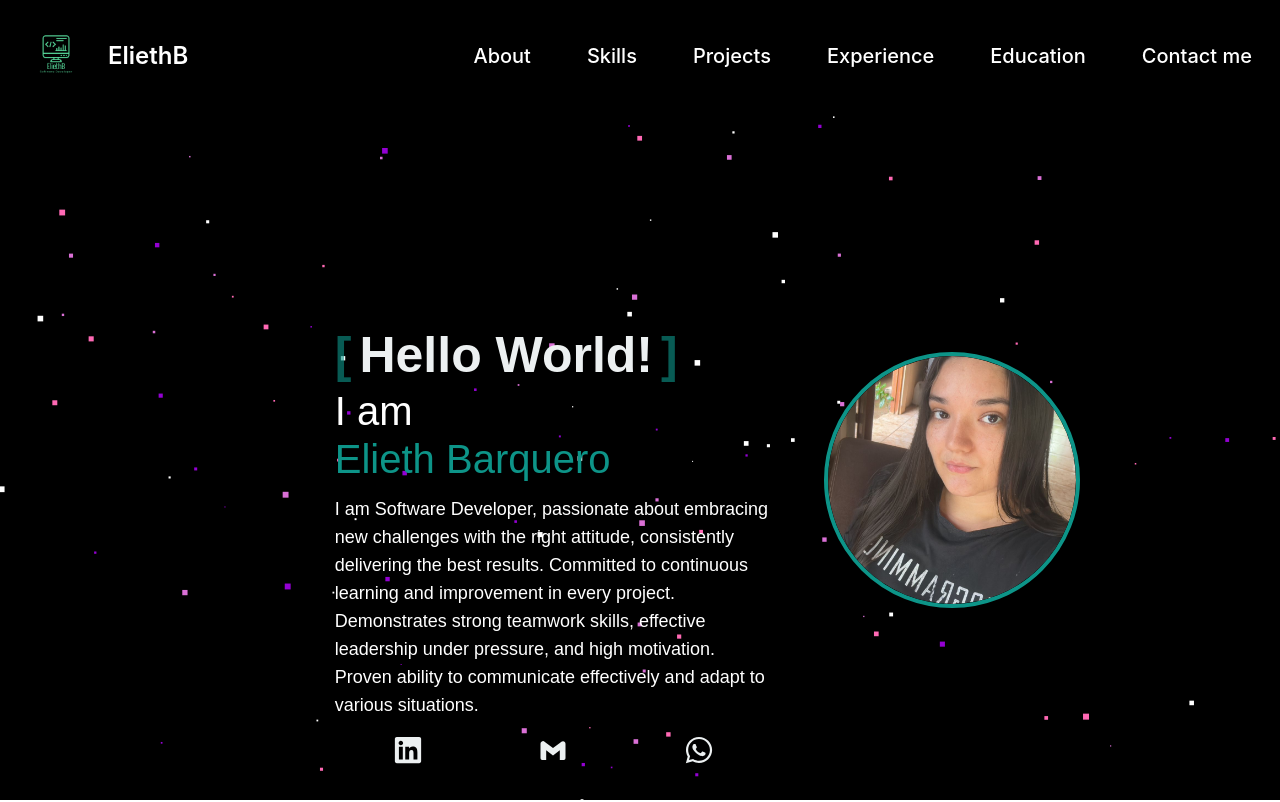
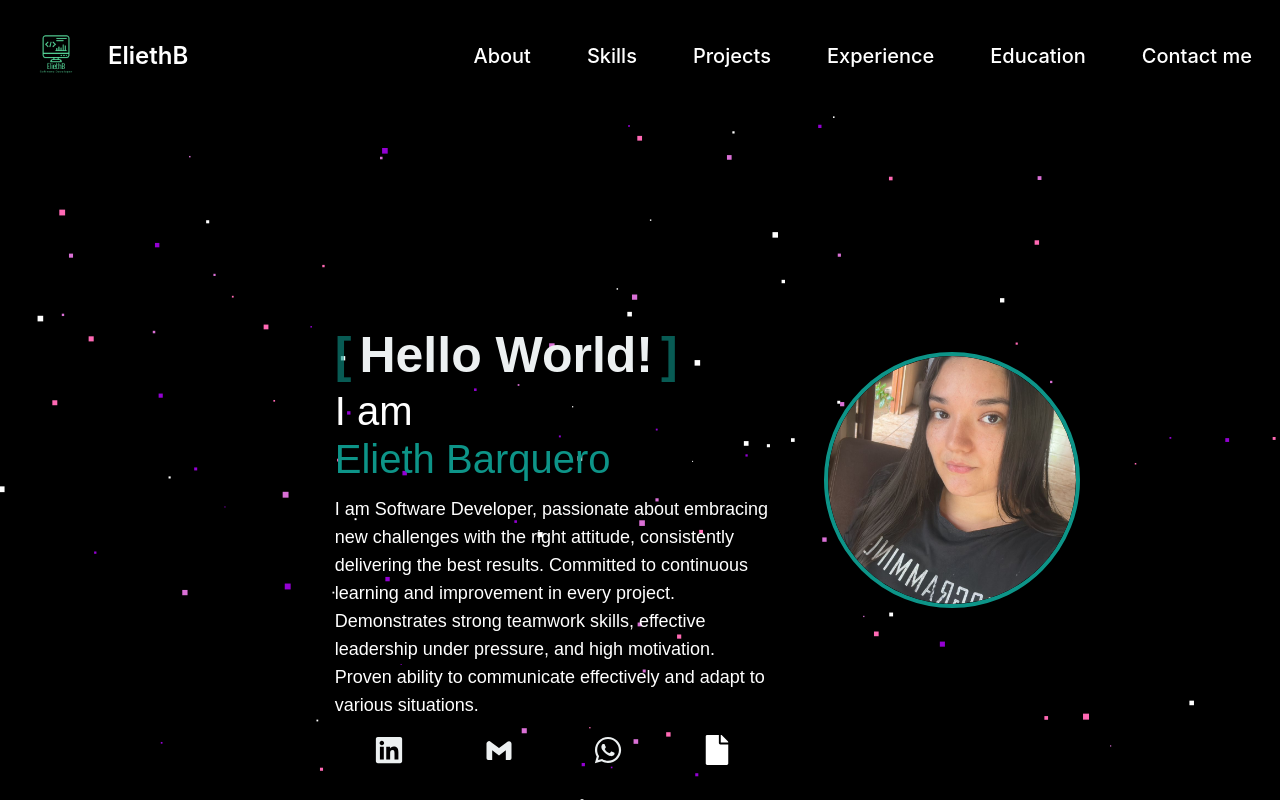
Before and after one commit to EliethB/portfolio-elieth, a React (Create React App) app: page / in a window 1280 px wide. Shown: the top 802 px of the page. Built offline with nearby package versions, Linux system fonts and the light colour scheme.

Commit message:
descargar cv funcionalidad

```diff
--- a/src/components/About.jsx
+++ b/src/components/About.jsx
@@ -1,8 +1,9 @@
 import React from "react";
 import "../About.css";
 import imgURL2 from "../img/about.jpg";
-import { FaLinkedin, FaWhatsapp } from "react-icons/fa";
+import { FaLinkedin, FaWhatsapp, FaFile } from "react-icons/fa";
 import { BiLogoGmail } from "react-icons/bi";
+import cv from "../file/CV ELIETH BARQUERO.pdf";
 
 function About() {
   return (
@@ -44,6 +45,15 @@ function About() {
                 <FaWhatsapp className="text-3xl" />
               </i>
             </a>
+            <a
+              className="text-white"
+              href={cv}
+              target="_blank"
+              rel="noopener noreferrer"
+              download="EliethBarquero_CV"
+            >
+              <FaFile className="text-3xl" />
+            </a>
           </div>
         </div>
       </div>
--- a/src/components/Contact.jsx
+++ b/src/components/Contact.jsx
@@ -1,30 +1,60 @@
-import React from 'react';
-import EmailForm from './EmailForm';
-import { FaLinkedin, FaWhatsapp } from "react-icons/fa";
+import React from "react";
+import EmailForm from "./EmailForm";
+import cv from "../file/CV ELIETH BARQUERO.pdf";
+import { FaFile, FaLinkedin, FaWhatsapp } from "react-icons/fa";
 import { BiLogoGmail } from "react-icons/bi";
 
 const Contact = () => {
   return (
     <div className="min-h-screen flex flex-col md:flex-row">
       <div className="flex flex-col items-center justify-center w-full md:w-1/2 p-8">
-                <h1 className='text-left font-black text-6xl text-white shadow-text-white underline decoration-sky-500/30 mb-6'>Let's talk!</h1>
+        <h1 className="text-left font-black text-6xl text-white shadow-text-white underline decoration-sky-500/30 mb-6">
+          Let's talk!
+        </h1>
         <div className="flex flex-col mb-4">
           <div className="flex items-center mb-2">
             <BiLogoGmail className="text-3xl text-white mr-2" />
-                        <a className="text-white" href="mailto:eliethbarquero01@gmail.com" target="_blank" rel="noopener noreferrer">
+            <a
+              className="text-white"
+              href="mailto:eliethbarquero01@gmail.com"
+              target="_blank"
+              rel="noopener noreferrer"
+            >
               eliethbarquero01@gmail.com
             </a>
           </div>
           <div className="flex items-center mb-2">
             <FaLinkedin className="text-3xl text-white mr-2" />
-                        <a className="text-white" href="https://www.linkedin.com/in/elieth-barquero-2b148126a" target="_blank" rel="noopener noreferrer">
+            <a
+              className="text-white"
+              href="https://www.linkedin.com/in/elieth-barquero-2b148126a"
+              target="_blank"
+              rel="noopener noreferrer"
+            >
               Elieth Barquero
             </a>
           </div>
           <div className="flex items-center">
             <FaWhatsapp className="text-3xl text-white mr-2" />
-                        <a className="text-white" href="https://wa.link/and7ho" target="_blank" rel="noopener noreferrer">
+            <a
+              className="text-white"
+              href="https://wa.link/and7ho"
+              target="_blank"
+              rel="noopener noreferrer"
+            >
               +506 71902328
+            </a>
+          </div>
+          <div className="flex items-center mb-4">
+            <FaFile className="text-3xl text-white mr-2" />
+            <a
+              className="text-white"
+              href={cv}
+              target="_blank"
+              rel="noopener noreferrer"
+              download="EliethBarquero_CV"
+            >
+              Download my CV
             </a>
           </div>
         </div>
```
Also changed, not shown: 1 other file (tests, documents, lock files or other folders). Lines whose indentation alone changed are shown as unchanged.
